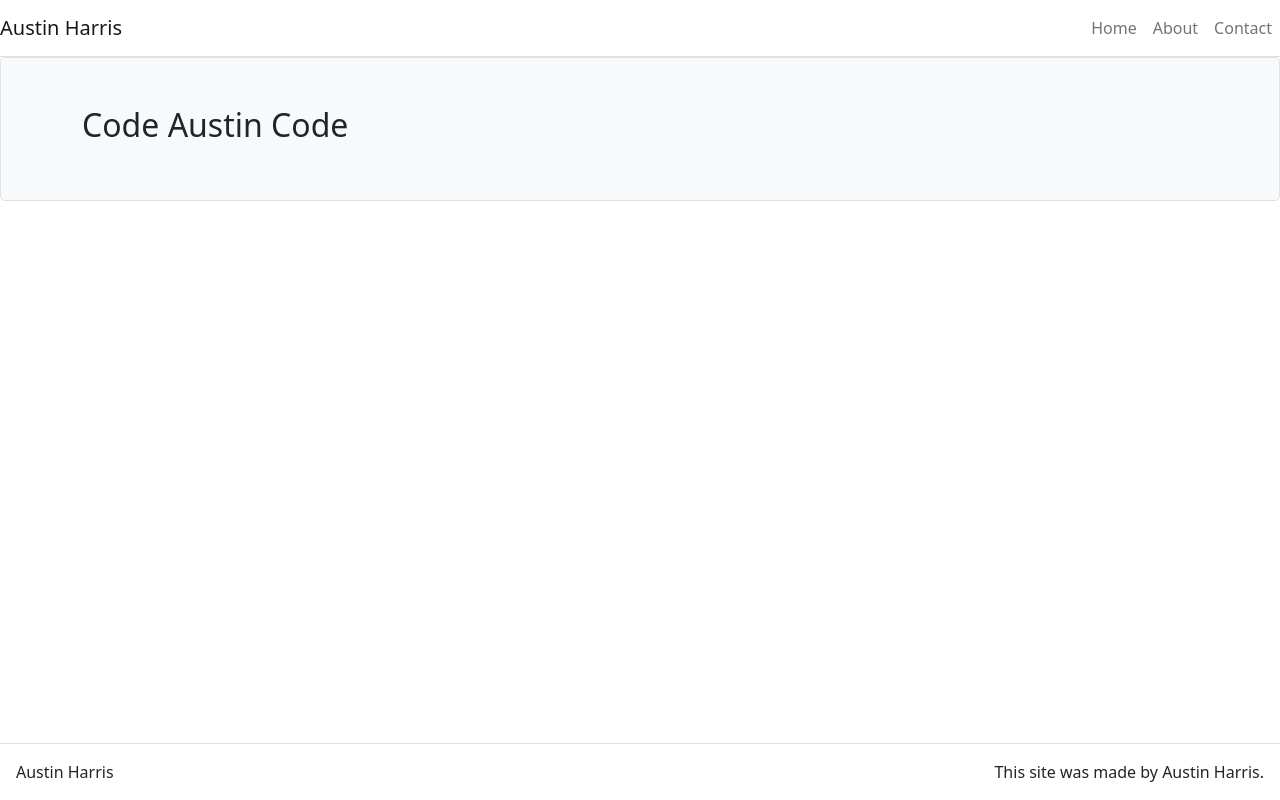
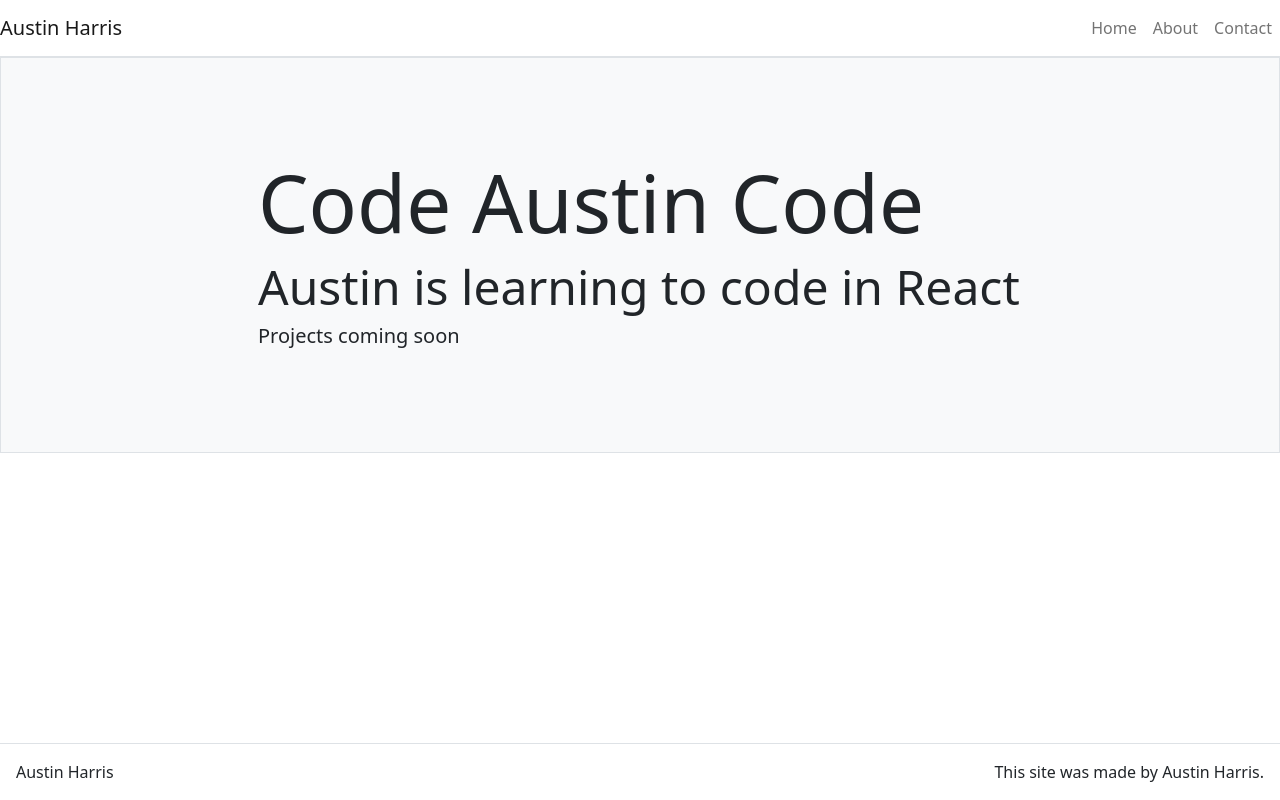
Before and after one commit to loophalen/react-portfolio-site, a React (Create React App) app: page / in a window 1280 px wide. Built offline with nearby package versions, Linux system fonts and the light colour scheme.

Commit message:
Added inital styling to Hero component

```diff
--- a/src/App.js
+++ b/src/App.js
@@ -22,8 +22,8 @@
       ],
       home: {
         title: "Code Austin Code",
-        subTitle: "Austin is learning to code React",
-        text: "Projects below",
+        subTitle: "Austin is learning to code in React",
+        text: "Projects coming soon",
       },
       about: {
         title: "About",
--- a/src/components/Hero.js
+++ b/src/components/Hero.js
@@ -5,11 +5,19 @@
 
 function Hero(props) {
   return (
-    <div class="p-5 mb-4 bg-light border rounded-3">
-      <Container>
-        <Row>
-          <Col>
-            <h2>Code Austin Code</h2>
+    <div className="p-5 mb-4 bg-light border fluid">
+      <Container fluid={true}>
+        <Row className="justify-content-center py-5">
+          <Col md={8} sm={12}>
+            {props.title && (
+              <h1 className="display-1 font-weight-bolder">{props.title}</h1>
+            )}
+            {props.subTitle && (
+              <h3 className="display-5 font-weight-light">{props.subTitle}</h3>
+            )}
+            {props.text && (
+              <h3 className="lead font-weight-light">{props.text}</h3>
+            )}
           </Col>
         </Row>
       </Container>
--- a/src/pages/HomePage.js
+++ b/src/pages/HomePage.js
@@ -3,7 +3,9 @@
 import Hero from "../components/Hero";
 
 function HomePage(props) {
-  return <Hero />;
+  return (
+    <Hero title={props.title} subTitle={props.subTitle} text={props.text} />
+  );
 }
 
 export default HomePage;
```
